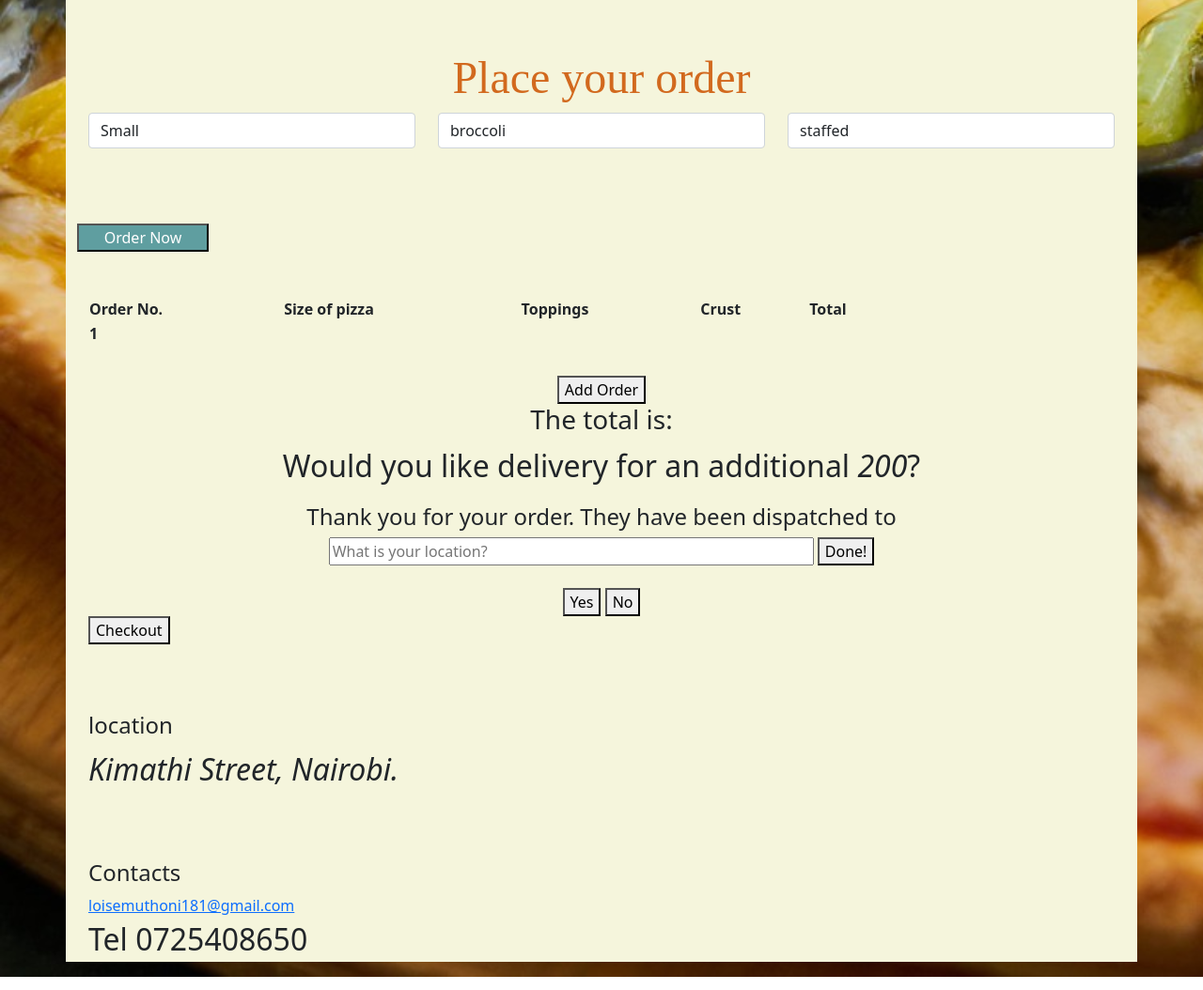
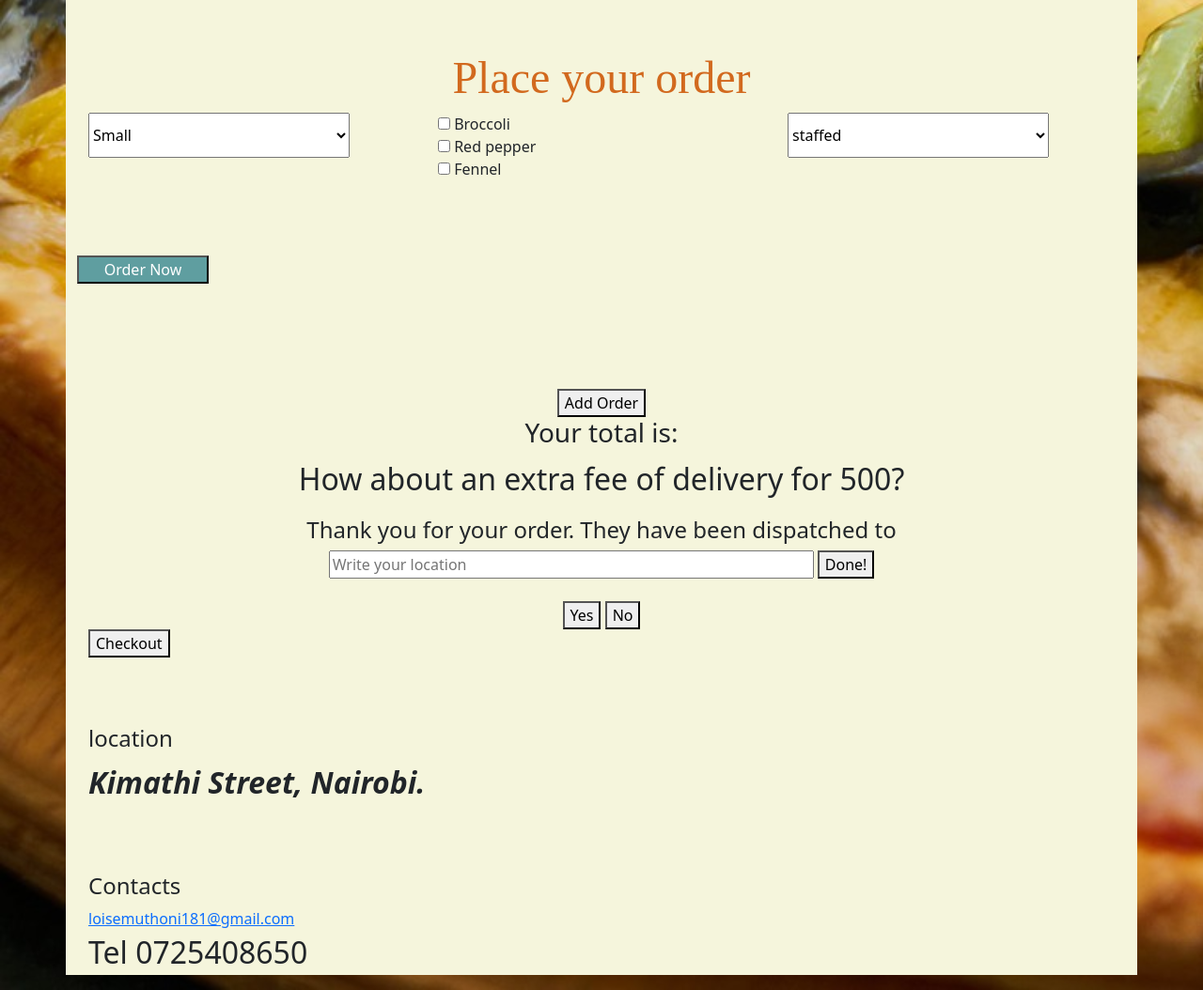
Before and after one commit to muthonimuriithi/Laqrue-pizzeria, a plain HTML site: page index.html in a window 1280 px wide. Shown: the part 1136-2190 px from the top of the page at 94% size. Drawn offline with nearby package versions, Linux system fonts and the light colour scheme; a web font is replaced by a local one.

Commit message:
modified functionality of the page

```diff
--- a/index.html
+++ b/index.html
@@ -81,7 +81,7 @@
         <div class="row">
                 <div class="col-md-4 col-sm-12">
                 <form>
-                     <select class="form-control size" placeholder="size">
+                    <select name="size" id="size">
                         <option label="Small" value="500">Small</option>
                         <option label="Medium" value="700">Medium</option>
                         <option label="Large" value="1000">Large</option>
@@ -89,29 +89,40 @@
                     </div>
 
                     <div class="col-md-4 col-sm-12">
-                        <select class="form-control topping">
+                        <input type="checkbox" name="Broccoli" id="Broccoli" value="100">
+                        <label for="Broccoli">Broccoli</label><br>
+
+                        <input type="checkbox" name="Red pepper" id="Red pepper" value="200">
+                        <label for="Red pepper">Red pepper</label><br>
+
+                        <input type="checkbox" name="Fennel" id="Fennel" value="300">
+                        <label for="Fennel">Fennel</label>
+                        <!-- <select name="toppings" id="toppings">
                         <option label="broccoli" value="100">Broccoli</option>
                         <option label="Pepper" value="200">Red pepper</option>
                         <option label="Fennel" value="300">Fennel</option>
-                      </select>
+                      </select> -->
                     </div>
 
                     <div class="col-md-4 col-sm-12">
-                        <select class="form-control crust">
+                        <select name="crust" id="crust">
                         <option label="staffed" value="80">Staffed</option>
                         <option label="cracker" value="90">Cracker</option>
                         <option label="cheesse" value="100">Cheese</option>
                       </select>
                     </div>
 
+
+
                     <button class="order" type="submit">Order Now</button>
+
                 </form>
 
             </div>
 
 
 
-             <table class="cue">
+             <!-- <table class="cue">
                  <thead>
                      <tr>
                          <th scope="col">Order No.</th>
@@ -131,7 +142,7 @@
                       <td id="total"></td>
                     </tr>
                   </tbody>
-             </table>
+             </table> -->
 
 
              <div class="high">
@@ -139,11 +150,11 @@
                   <button class="butt" type="submit">Add Order</button>
 
                   <div class="high1">
-                    <h3>The total is: <span></span></h3>
-                    <p>Would you like delivery for an additional <em>200</em>?</p>
+                    <h3>Your total is: <span></span></h3>
+                    <p>How about an extra fee of delivery for 500?</p>
                     <h4>Thank you for your order. They have been dispatched to <span></span></h4>
                     <div class="location text-center">
-                      <input type="text" size="50" placeholder="What is your location?" required />
+                      <input type="text" size="50" placeholder="Write your location" required />
                       <button class="done" type="submit">Done!</button>
                     </div>
                   </div>
@@ -158,24 +169,12 @@
 
               <div class="end">
                   <h4>location</h4>
-                  <p><em>Kimathi Street, Nairobi.</em></p>
-
-                  <div class="end2">
-                      <h4>Contacts</h4>
+                  <p><em><b>Kimathi Street, Nairobi.</em></b></p>
+                   <h4>Contacts</h4>
                       <a href="loisemuthoni181@gmail.com">loisemuthoni181@gmail.com</a>
                       <p>Tel 0725408650</p>
-
-                  </div>
-
-
-              </div>
-
-
-
-
-
-
-    </div>
+                     </div>
+            </div>
 
 
 
--- a/script.js
+++ b/script.js
@@ -1,6 +1,8 @@
-$(document).ready(function() {
+// $(document).ready(function(){
 
-
-}
-
-)
+//     var a=parseInt($("#size").val());
+//     var b=parseInt($("#toppings").val());
+//     var c=parseInt($("#crust").val());
+//     var sum=a+b+c;
+//     alert($(sum));
+// })
--- a/style.css
+++ b/style.css
@@ -49,6 +49,7 @@ p{
     background-color: cadetblue;
     color: white;
     text-align: center;
+    margin-top: 5em;
 }
 .menu{
     text-align: center;
@@ -65,3 +66,10 @@ p{
     margin-top: 3em;
     margin-bottom: 2em;
 }
+#size, #toppings, #crust{
+    width: 80%;
+    height: 3em;
+}
+.high{
+    margin-top: 7em;
+}
```
